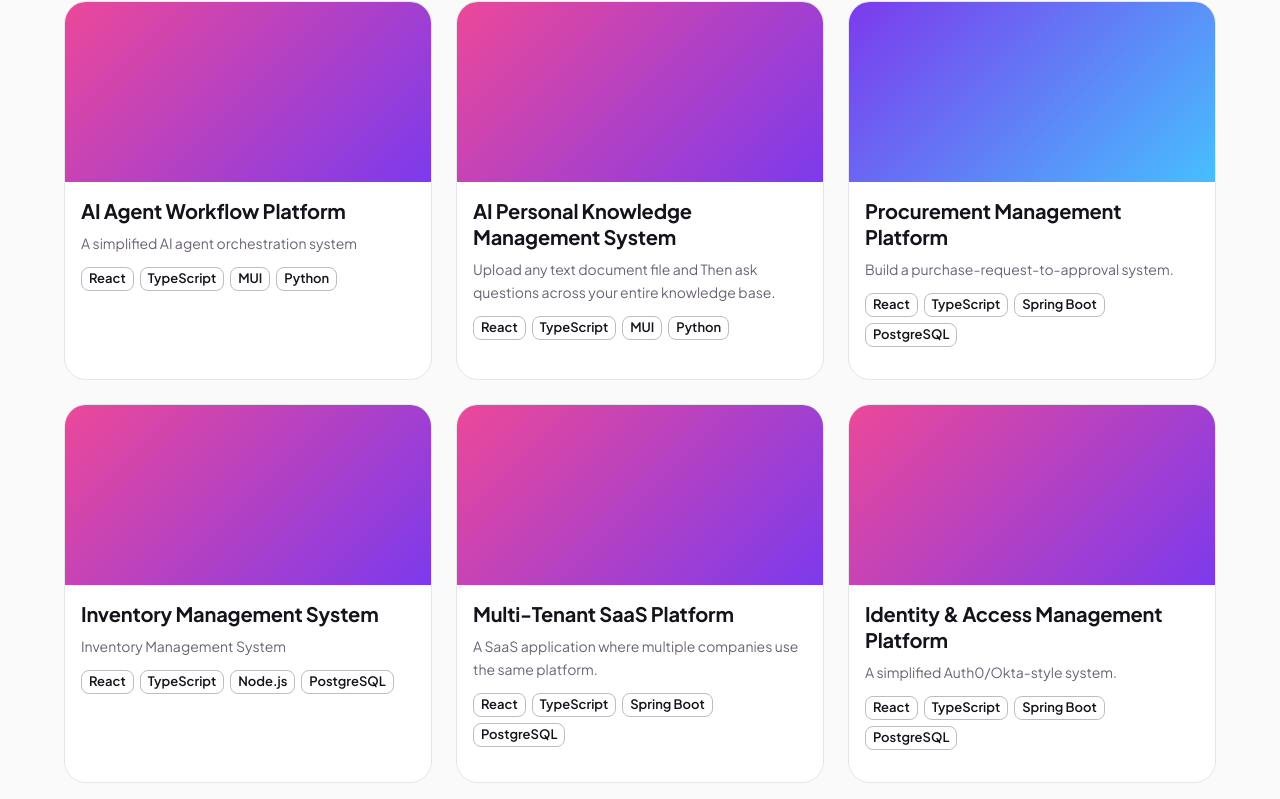
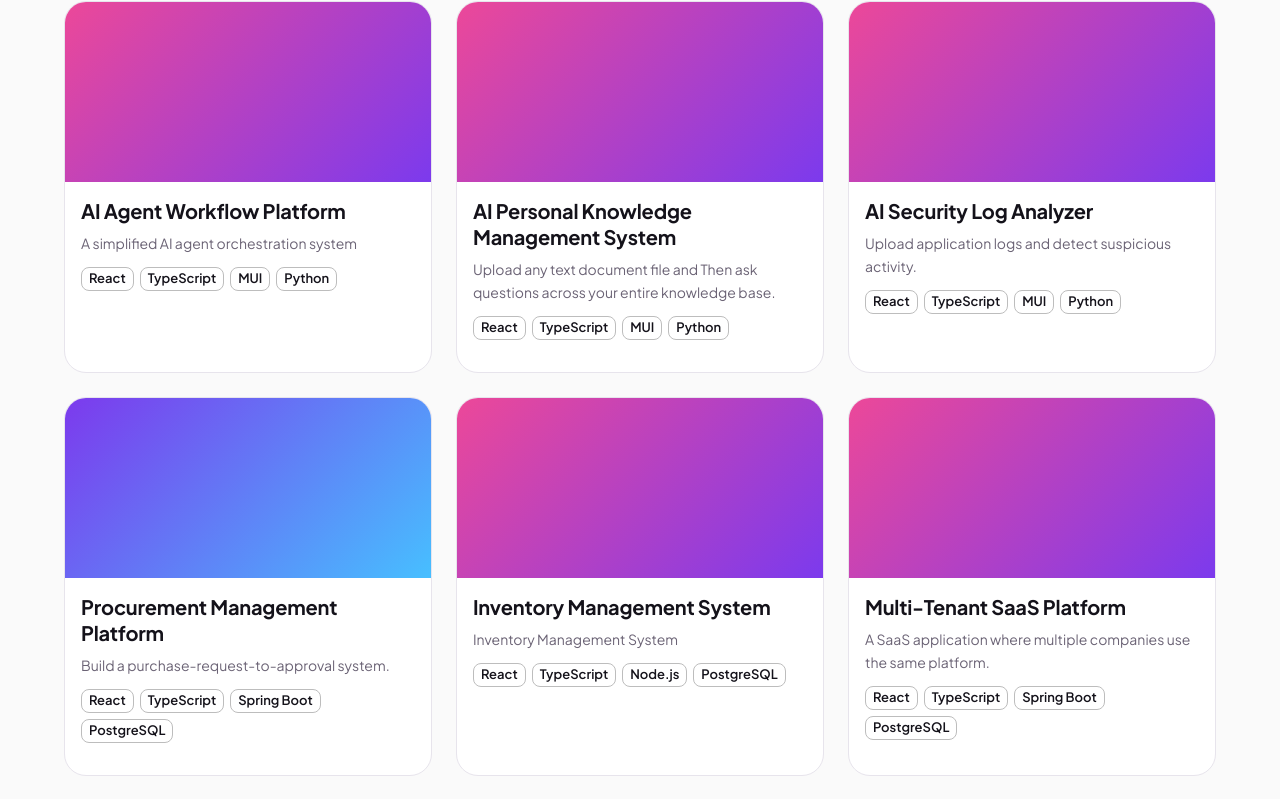
Before and after one commit to pramodboda/pramodboda-portfolio, a React (Vite) app: page /projects in a window 1280 px wide. Shown: the part 1477-2276 px from the top of the page. Built offline with nearby package versions, Linux system fonts and the light colour scheme; a web font is replaced by a local one.

Commit message:
UPDATEL Projects data

```diff
--- a/src/data/projects_data.ts
+++ b/src/data/projects_data.ts
@@ -325,6 +325,34 @@ export const projectsData: Project[] = [
             "Notes",
             "Articles",
             "Documentation",
+        ],
+        highlights: [
+
+        ]
+    },
+    {
+        id: "ai-security-log-analyzer",
+        level: 3,
+        featured: false,
+        title: "AI Security Log Analyzer",
+        slug: "AI Security Log Analyzer",
+        description:
+            "Upload application logs and detect suspicious activity.",
+        thumbImg: "",
+        technologies: ["React", "TypeScript", "MUI", "Python", "FastAPI", "PostgreSQL"],
+        skills: [
+            "AI",
+            "FastAPI",
+        ],
+        liveDemoLink: "",
+        github: "",
+        features: [
+            "Detect:",
+            "Brute force",
+            "Repeated failed login",
+            "Suspicious IP",
+            "Abnormal traffic",
+            "Permission violations",
         ],
         highlights: [
 
```
